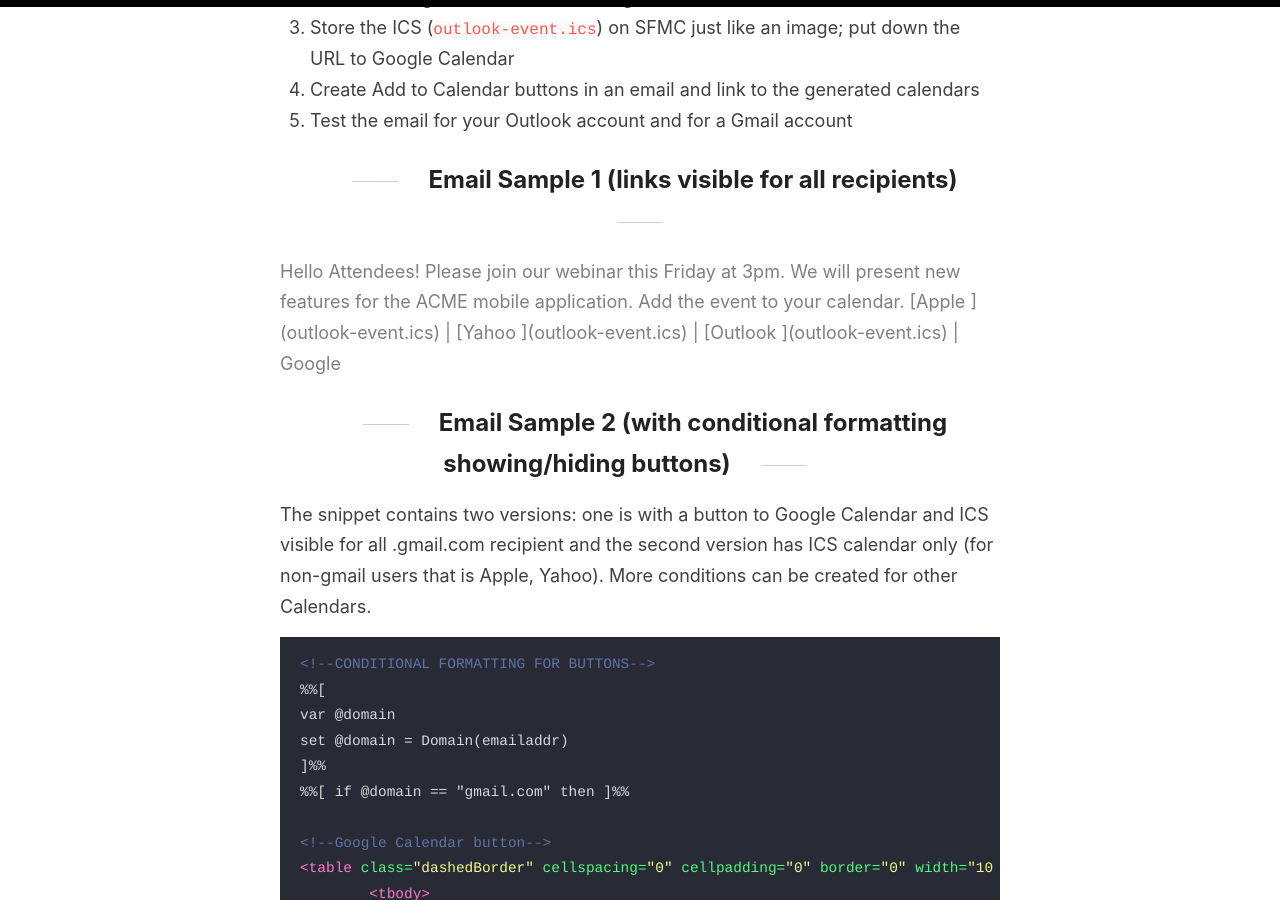
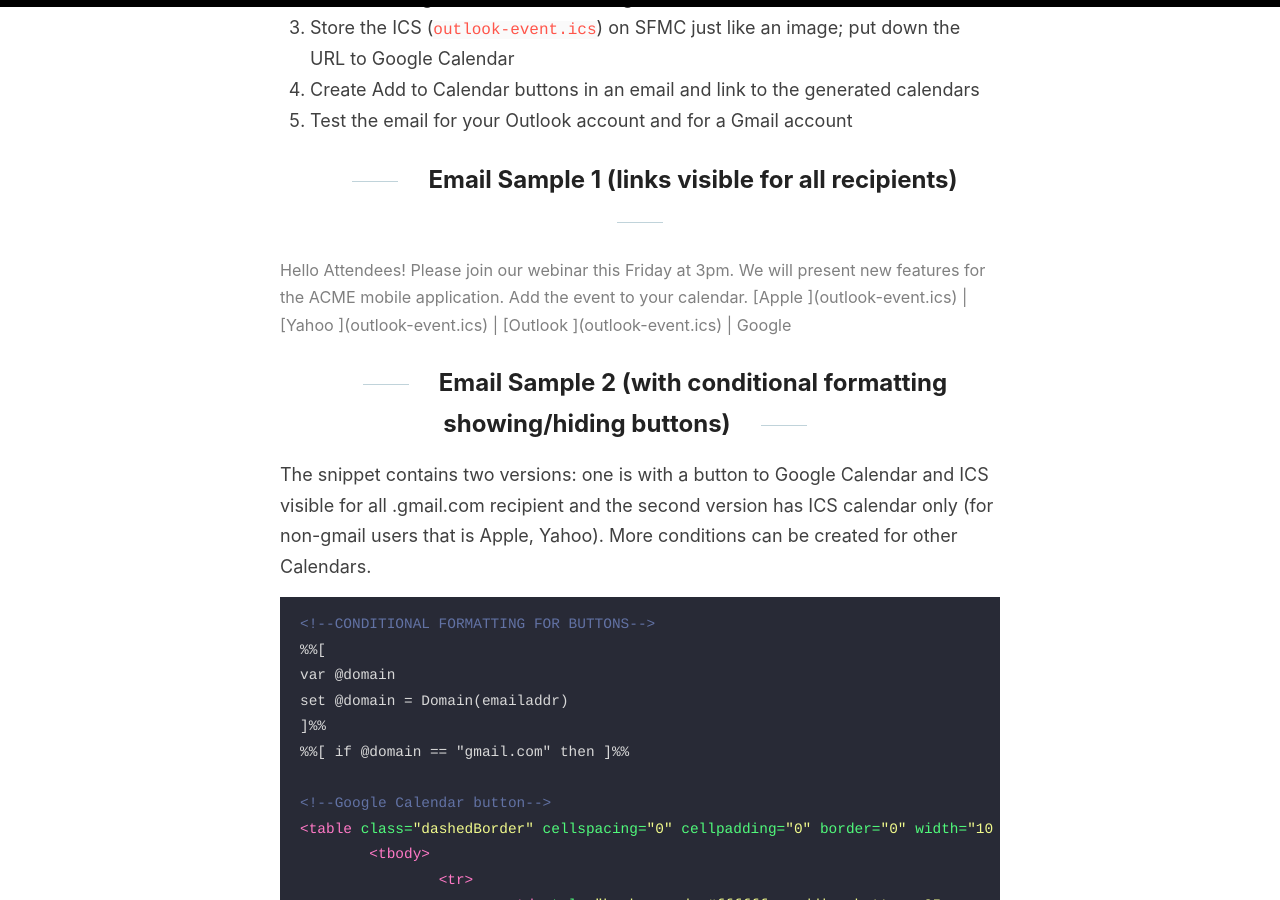
Before and after one commit to karolcholewa/blog, a Jekyll site: the page built from _posts/2019-07-05-add-to-calendar.md, in a window 1280 px wide and 900 px high, scrolled down 1047 px. Built offline with Jekyll 4.4.1, drawn with Linux system fonts in a browser that asks for light colours; part of the change alters nothing that is shown.

Commit message:
post updated

```diff
--- a/_posts/2019-07-05-add-to-calendar.md
+++ b/_posts/2019-07-05-add-to-calendar.md
@@ -28,13 +28,13 @@ Use this in an invitation email to a webinar or an event.
 
 ## Email Sample 1 (links visible for all recipients)
 
-<div style="color:grey">
-Hello Attendees!
+<div style="color:grey; font-size:90%">
+<span>Hello Attendees!</span>
 
-Please join our webinar this Friday at 3pm.
-We will present new features for the ACME mobile application.
+<span>Please join our webinar this Friday at 3pm.
+We will present new features for the ACME mobile application.</span>
 
-Add the event to your calendar.
+<span>Add the event to your calendar.</span>
 
 [Apple ](outlook-event.ics) &#124; [Yahoo ](outlook-event.ics) &#124; [Outlook ](outlook-event.ics) &#124; Google
 </div>
```
